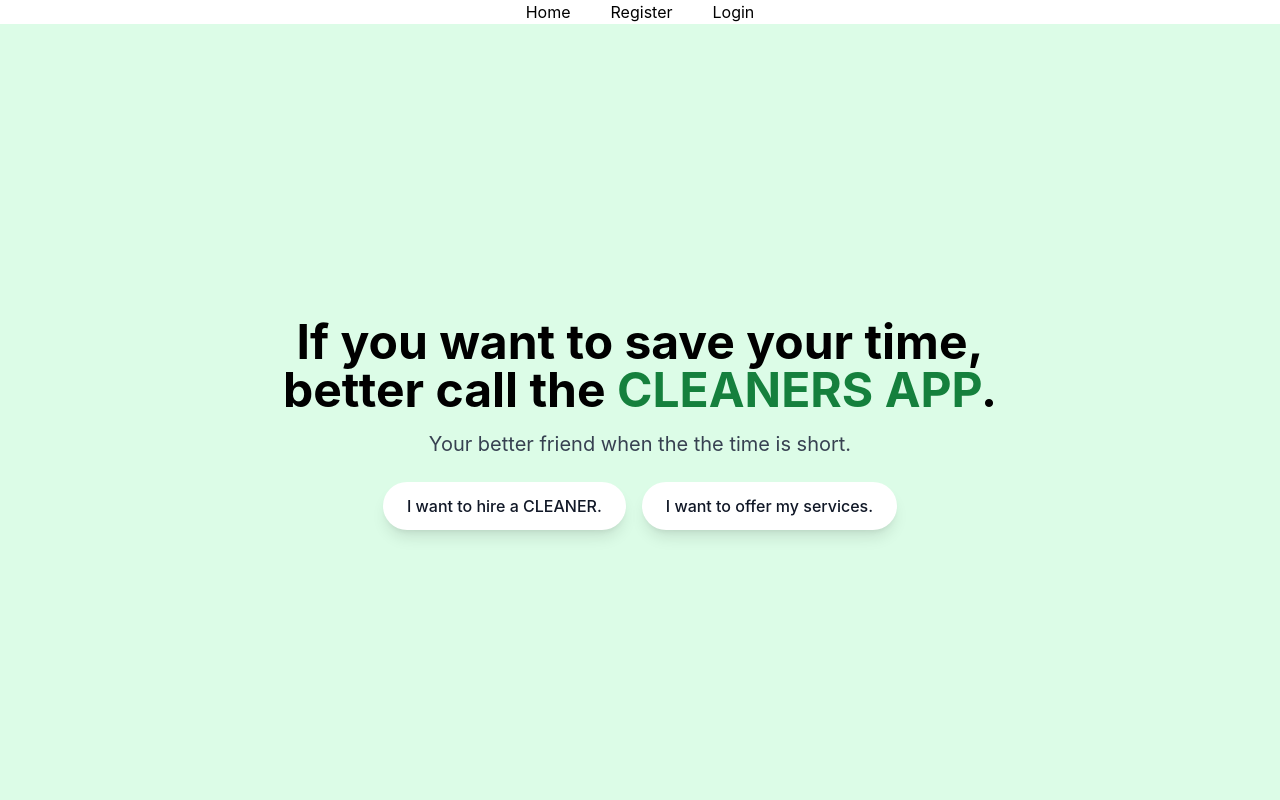
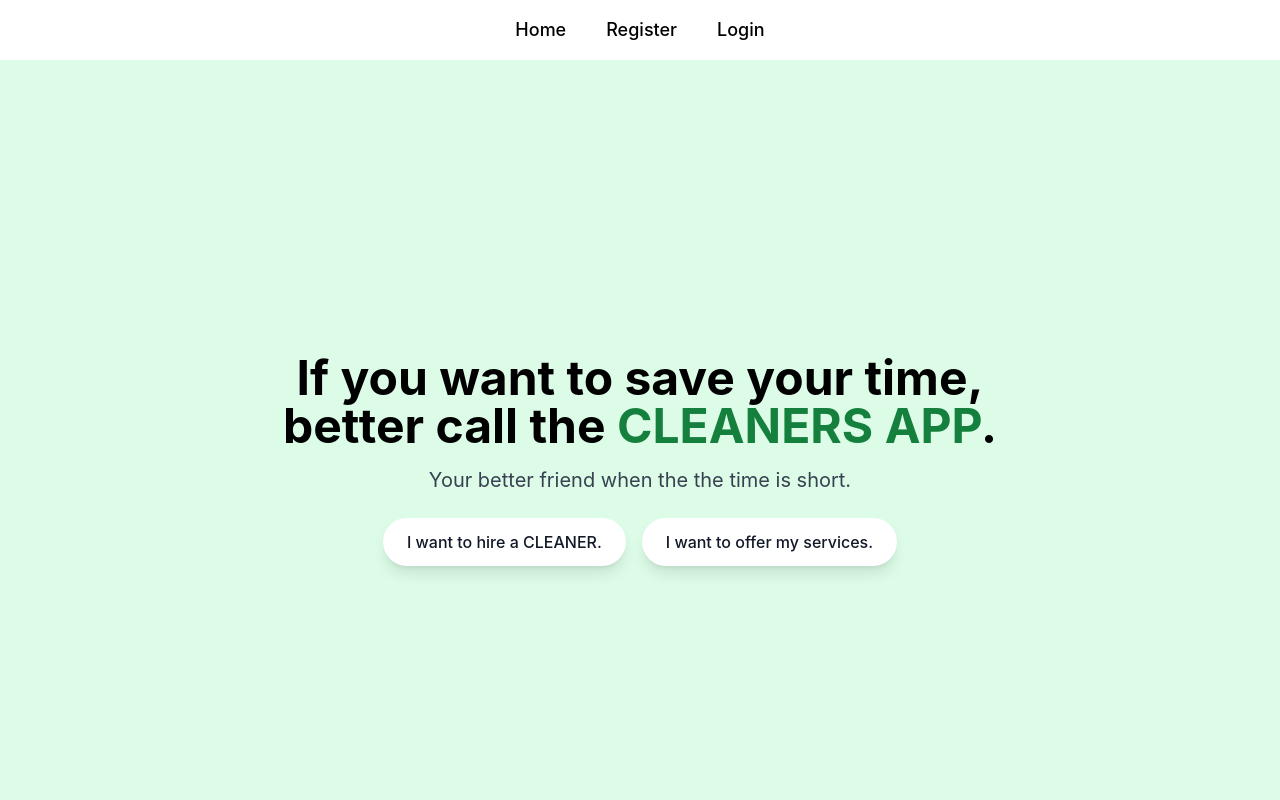
Before and after one commit to ramlow07/Cleaners-app, a React (Create React App) app in the folder frontend/my-app/: page /home in a window 1280 px wide. Shown: the top 800 px of the page. Built offline with nearby package versions, Linux system fonts and the light colour scheme.

Commit message:
feature: importing header into app

```diff
--- a/frontend/my-app/src/App.tsx
+++ b/frontend/my-app/src/App.tsx
@@ -4,26 +4,13 @@ import { BrowserRouter as Router, Routes, Route, Link } from "react-router-dom";
 import LoginPage from "./pages/login";
 import RegisterPage from "./pages/register";
 import HomePage from "./pages/home";
+import Header from "./components/homepage/Header";
 // TODO: @COMPONENTS: REGISTER AND HOME PAGE.
 
 function App() {
   return (
     <Router>
-      <div className="navbar flex flex-row justify-center items-center">
-        <nav>
-          <ul className="flex space-x-10">
-            <li>
-              <Link to="/home">Home</Link>
-            </li>
-            <li>
-              <Link to="/register">Register</Link>
-            </li>
-            <li>
-              <Link to="/login">Login</Link>
-            </li>
-          </ul>
-        </nav>
-      </div>
+      <Header></Header>
       <Routes>
         <Route path="/login" element={<LoginPage />} />
         <Route path="/register" element={<RegisterPage />} />
```
